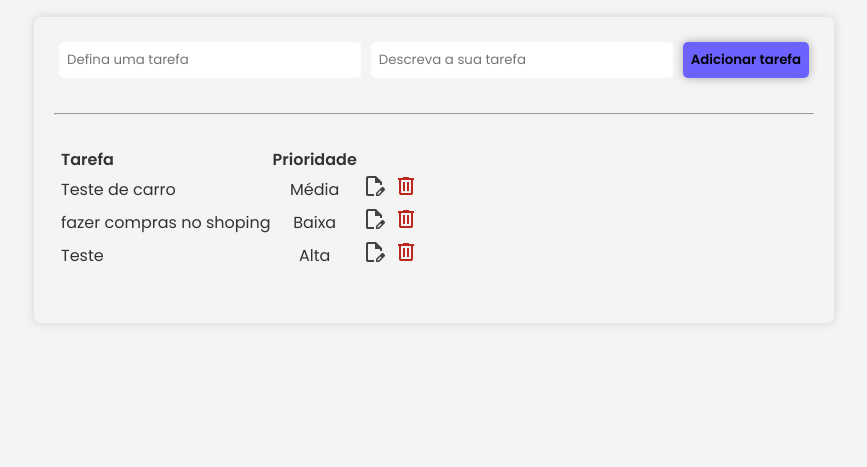
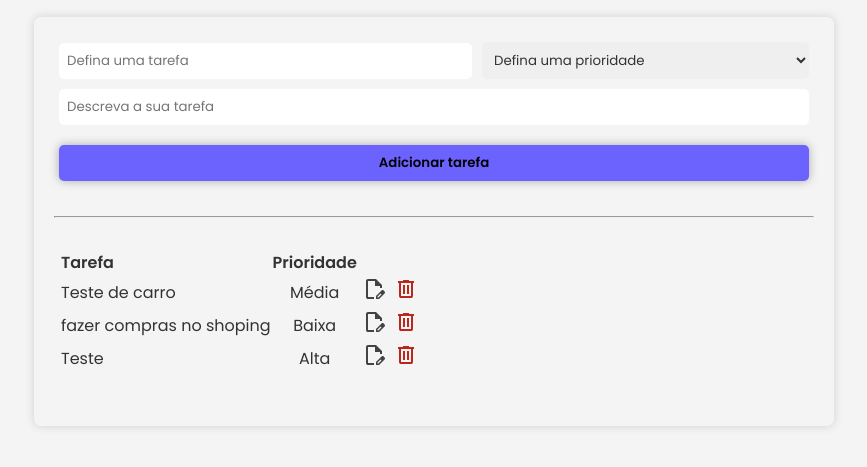
Before and after one commit to lameiragaspar/to-do-list, a plain HTML site: page index.html in a window 1280 px wide. Shown: the part 71-538 px from the top of the page, without its empty margins (206-1073 px from the left). Drawn offline with Linux system fonts and the light colour scheme.

Commit message:
Prioridade
Adicionada e estilizada a tag select

```diff
--- a/estilo/style.css
+++ b/estilo/style.css
@@ -21,20 +21,36 @@ main{
     box-shadow: 0px 0px 10px  #3333332d;
     padding: 20px;
 }
-main div.add_tarefa{
+main .add_tarefa{
     padding: 5px;
     margin-bottom: 30px;
+    display: flex;
+    flex-direction: column;
+    gap: 10px;
+}
+.add_tarefa div{
+    width: 100%;
     display: flex;
     align-items: center;
     justify-content: center;
     flex-wrap: wrap;
     gap: 10px;
 }
-div.add_tarefa input{
+.add_tarefa div:last-child{
+    flex-direction: column;
+    gap: 20px;
+}
+.add_tarefa div:last-child input,
+button{
+    width: 100%;
+}
+.add_tarefa input,
+.add_tarefa select{
     flex-grow: 1;
 }
 .add_tarefa input,
-.add_tarefa button{
+.add_tarefa button,
+.add_tarefa select{
     padding: 8px;
     border-radius: 5px;
     border: none;
@@ -45,6 +61,7 @@ div.add_tarefa input{
     font-weight: bold;
     cursor: pointer;
     box-shadow: 0px 0px 10px  #33333362;
+    flex-grow: 1;
 }
 .add_tarefa button:hover{
     transition: 0.7s;
--- a/index.html
+++ b/index.html
@@ -14,11 +14,21 @@
         </h1>
     </header>
     <main>
-        <div class="add_tarefa">
-            <input type="text" name="tarefa" id="id_tarefa" placeholder="Defina uma tarefa" required>
-            <input type="text" name="descrição" id="id_descrição"placeholder="Descreva a sua tarefa">
-            <button>Adicionar tarefa</button>
-        </div>
+        <form action="" class="add_tarefa">
+            <div class="">
+                <input type="text" name="tarefa" id="id_tarefa" placeholder="Defina uma tarefa" required>
+                <select name="prioridade" id="id_prioridade" required>
+                    <option value="">Defina uma prioridade</option>
+                    <option value="Alta">Alta</option>
+                    <option value="Média">Média</option>
+                    <option value="Baixa">Baixa</option>
+                </select>
+            </div>
+            <div class="">
+                <input type="text" name="descrição" id="id_descrição"placeholder="Descreva a sua tarefa" required autocomplete="off">
+                <button type="submit">Adicionar tarefa</button>
+            </div>
+        </form>
         <hr>
         <section class="tarefas">
             <table>
```
